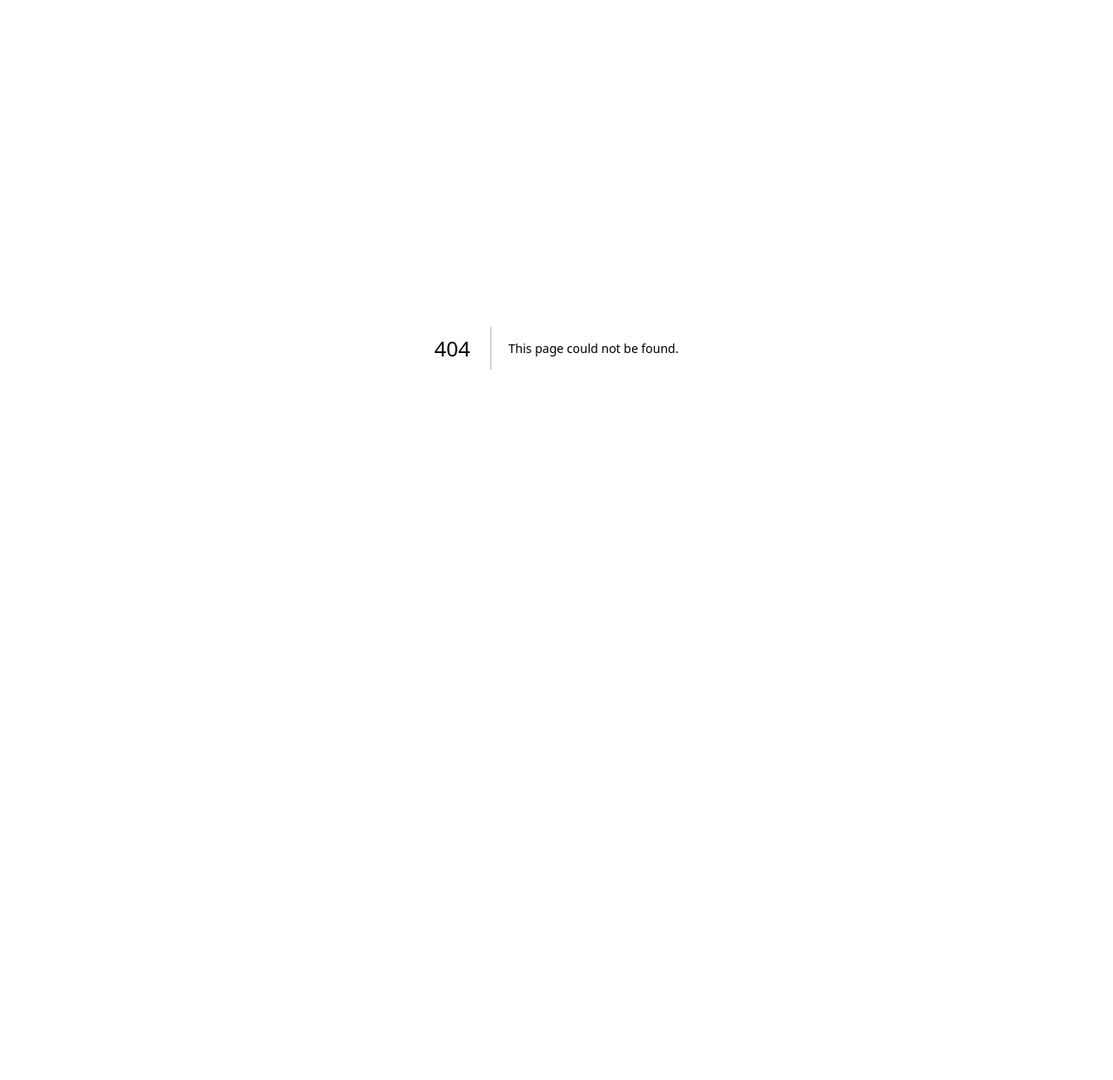
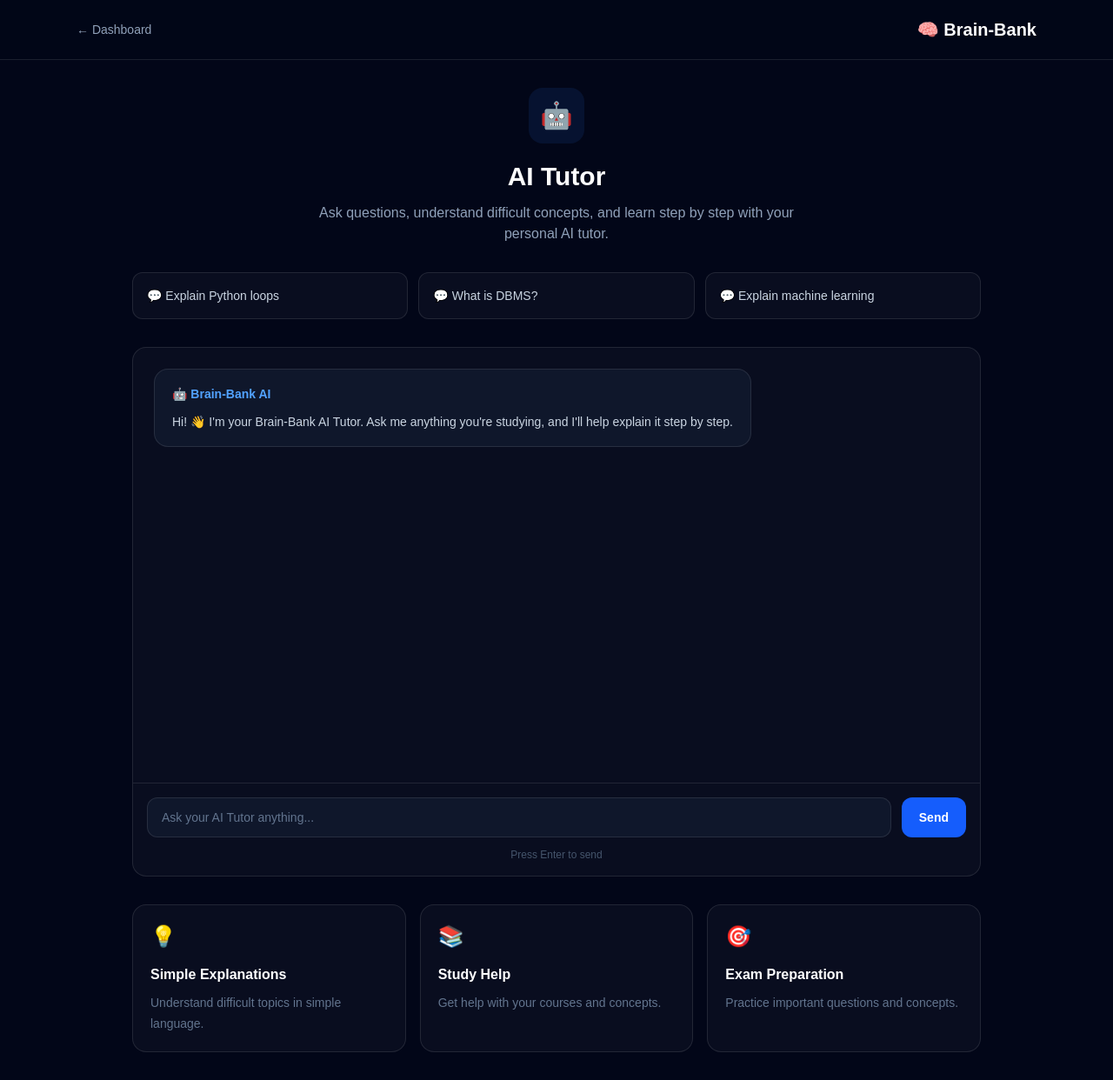
Before and after one commit to zaid-bit-ux/Brain-Bank, a Next.js app: page /ai-tutor in a window 1280 px wide. Before the commit this address had no page. Shown: the whole page at 87% size. Before the commit the page ends 800 px from the top, so only its background shows below. Built offline with nearby package versions, Linux system fonts and the light colour scheme.

Commit message:
Create page.tsx

```diff
--- /dev/null
+++ b/app/ai-tutor/page.tsx
@@ -0,0 +1,224 @@
+"use client";
+
+import { useState } from "react";
+import Link from "next/link";
+
+type Message = {
+  role: "user" | "assistant";
+  text: string;
+};
+
+export default function AITutorPage() {
+  const [input, setInput] = useState("");
+  const [messages, setMessages] = useState<Message[]>([
+    {
+      role: "assistant",
+      text: "Hi! 👋 I'm your Brain-Bank AI Tutor. Ask me anything you're studying, and I'll help explain it step by step.",
+    },
+  ]);
+
+  const sendMessage = () => {
+    const question = input.trim();
+
+    if (!question) return;
+
+    setMessages((previous) => [
+      ...previous,
+      {
+        role: "user",
+        text: question,
+      },
+      {
+        role: "assistant",
+        text: `I understand your question about "${question}". The AI Tutor backend isn't connected yet, but this chat interface is ready. We'll connect real AI responses in the next stage.`,
+      },
+    ]);
+
+    setInput("");
+  };
+
+  const askExample = (question: string) => {
+    setInput(question);
+  };
+
+  return (
+    <main className="min-h-screen bg-slate-950 text-white">
+      {/* Header */}
+      <header className="border-b border-white/10 bg-slate-950/90">
+        <div className="mx-auto flex max-w-6xl items-center justify-between px-6 py-5">
+          <Link
+            href="/dashboard"
+            className="text-sm text-slate-400 transition hover:text-white"
+          >
+            ← Dashboard
+          </Link>
+
+          <Link href="/" className="text-xl font-bold">
+            🧠 Brain-Bank
+          </Link>
+        </div>
+      </header>
+
+      <div className="mx-auto flex max-w-5xl flex-col px-6 py-8">
+        {/* Heading */}
+        <div className="text-center">
+          <div className="mx-auto flex h-16 w-16 items-center justify-center rounded-2xl bg-blue-500/10 text-3xl">
+            🤖
+          </div>
+
+          <h1 className="mt-5 text-3xl font-bold">
+            AI Tutor
+          </h1>
+
+          <p className="mx-auto mt-3 max-w-xl text-slate-400">
+            Ask questions, understand difficult concepts, and learn
+            step by step with your personal AI tutor.
+          </p>
+        </div>
+
+        {/* Example Questions */}
+        <div className="mt-8 grid gap-3 sm:grid-cols-3">
+          <ExampleButton
+            text="Explain Python loops"
+            onClick={() => askExample("Explain Python loops")}
+          />
+
+          <ExampleButton
+            text="What is DBMS?"
+            onClick={() => askExample("What is DBMS?")}
+          />
+
+          <ExampleButton
+            text="Explain machine learning"
+            onClick={() => askExample("Explain machine learning")}
+          />
+        </div>
+
+        {/* Chat */}
+        <div className="mt-8 overflow-hidden rounded-2xl border border-white/10 bg-white/[0.03]">
+          <div className="h-[500px] overflow-y-auto p-5 sm:p-6">
+            <div className="space-y-5">
+              {messages.map((message, index) => (
+                <div
+                  key={index}
+                  className={`flex ${
+                    message.role === "user"
+                      ? "justify-end"
+                      : "justify-start"
+                  }`}
+                >
+                  <div
+                    className={`max-w-[85%] rounded-2xl px-5 py-4 text-sm leading-6 ${
+                      message.role === "user"
+                        ? "bg-blue-600 text-white"
+                        : "border border-white/10 bg-slate-900 text-slate-300"
+                    }`}
+                  >
+                    {message.role === "assistant" && (
+                      <div className="mb-2 font-semibold text-blue-400">
+                        🤖 Brain-Bank AI
+                      </div>
+                    )}
+
+                    {message.text}
+                  </div>
+                </div>
+              ))}
+            </div>
+          </div>
+
+          {/* Input */}
+          <div className="border-t border-white/10 p-4">
+            <div className="flex gap-3">
+              <input
+                type="text"
+                value={input}
+                onChange={(event) => setInput(event.target.value)}
+                onKeyDown={(event) => {
+                  if (event.key === "Enter") {
+                    sendMessage();
+                  }
+                }}
+                placeholder="Ask your AI Tutor anything..."
+                className="min-w-0 flex-1 rounded-xl border border-white/10 bg-slate-900 px-4 py-3 text-sm text-white outline-none placeholder:text-slate-500 focus:border-blue-500"
+              />
+
+              <button
+                onClick={sendMessage}
+                className="rounded-xl bg-blue-600 px-5 py-3 text-sm font-semibold transition hover:bg-blue-500"
+              >
+                Send
+              </button>
+            </div>
+
+            <p className="mt-3 text-center text-xs text-slate-600">
+              Press Enter to send
+            </p>
+          </div>
+        </div>
+
+        {/* Features */}
+        <div className="mt-8 grid gap-4 sm:grid-cols-3">
+          <TutorFeature
+            icon="💡"
+            title="Simple Explanations"
+            description="Understand difficult topics in simple language."
+          />
+
+          <TutorFeature
+            icon="📚"
+            title="Study Help"
+            description="Get help with your courses and concepts."
+          />
+
+          <TutorFeature
+            icon="🎯"
+            title="Exam Preparation"
+            description="Practice important questions and concepts."
+          />
+        </div>
+      </div>
+    </main>
+  );
+}
+
+function ExampleButton({
+  text,
+  onClick,
+}: {
+  text: string;
+  onClick: () => void;
+}) {
+  return (
+    <button
+      onClick={onClick}
+      className="rounded-xl border border-white/10 bg-white/[0.03] p-4 text-left text-sm text-slate-300 transition hover:border-blue-400/30 hover:bg-white/[0.06]"
+    >
+      💬 {text}
+    </button>
+  );
+}
+
+function TutorFeature({
+  icon,
+  title,
+  description,
+}: {
+  icon: string;
+  title: string;
+  description: string;
+}) {
+  return (
+    <div className="rounded-2xl border border-white/10 bg-white/[0.03] p-5">
+      <div className="text-2xl">{icon}</div>
+
+      <h3 className="mt-4 font-semibold">
+        {title}
+      </h3>
+
+      <p className="mt-2 text-sm leading-6 text-slate-500">
+        {description}
+      </p>
+    </div>
+  );
+}
```
